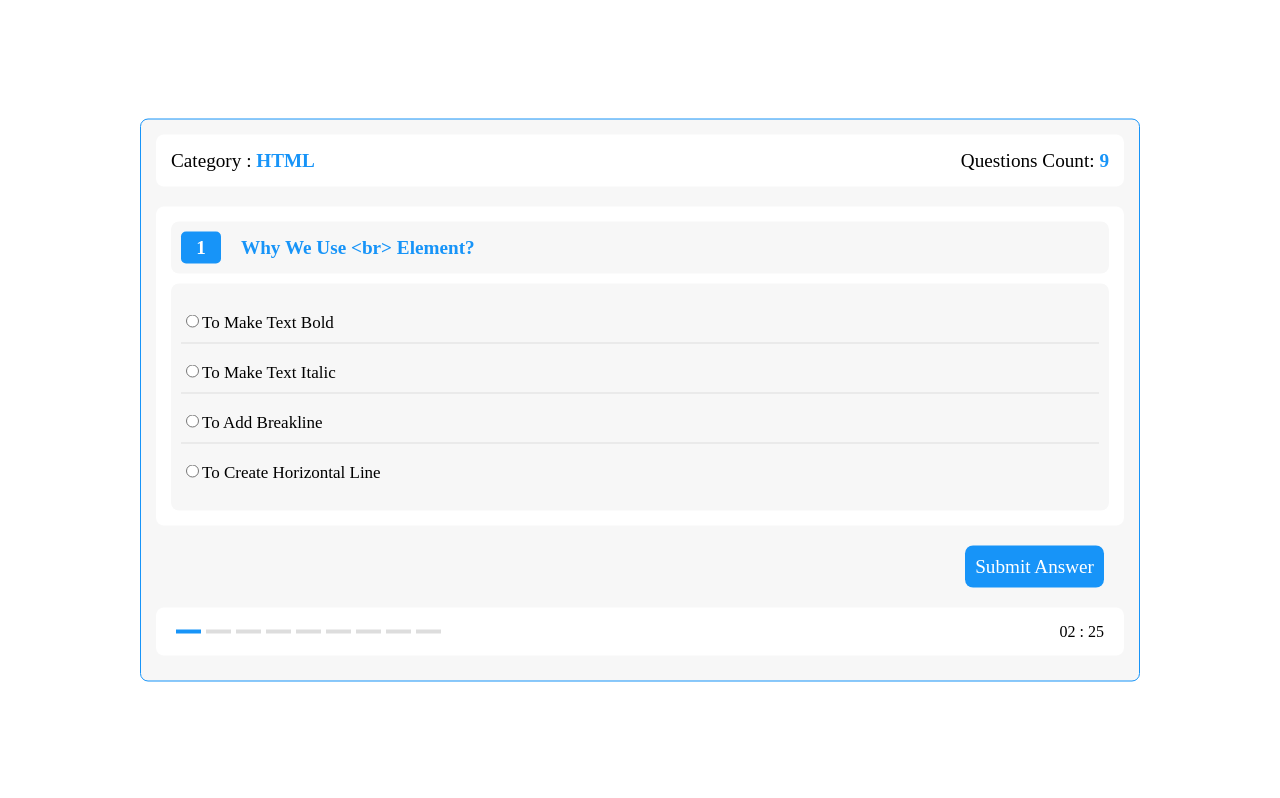
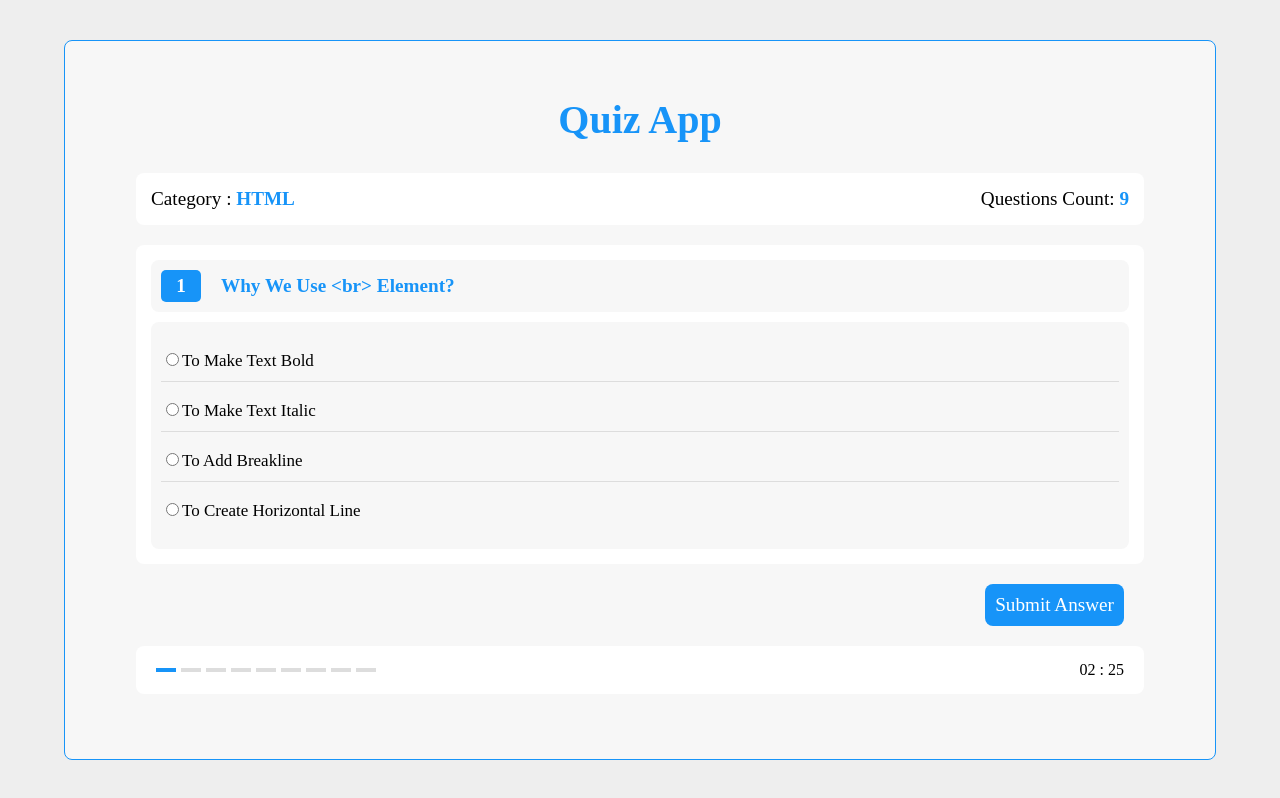
Before and after one commit to Mohamed-A-Zaki/Quiz-App, a plain HTML site: page index.html in a window 1280 px wide. Drawn offline with nearby package versions, Linux system fonts and the light colour scheme.

Commit message:
upload files

```diff
--- a/index.html
+++ b/index.html
@@ -9,6 +9,10 @@
   </head>
   <body>
     <div class="quiz-app">
+      <div class="container">
+        <!-- start heading -->
+        <h1 class="heading">Quiz App</h1>
+        <!-- end heading -->
         <!-- start info -->
         <div class="info">
           <div class="category">Category : <span>HTML</span></div>
@@ -37,6 +41,7 @@
         </div>
         <!-- end result -->
       </div>
+    </div>
     <script src="https://cdn.jsdelivr.net/npm/axios/dist/axios.min.js"></script>
     <script src="js/main.js"></script>
   </body>
--- a/scss/main.scss
+++ b/scss/main.scss
@@ -1,7 +1,3 @@
-* {
-  box-sizing: border-box;
-}
-
 $main-color: #1794f8;
 $second-color: #f7f7f7;
 $main-border-raduis: 8px;
@@ -17,17 +13,39 @@ $main-border-raduis: 8px;
   text-align: center;
 }
 
+* {
+  box-sizing: border-box;
+}
+body {
+  background-color: #eee;
+}
+
 .quiz-app {
   background-color: $second-color;
   padding: 15px;
-  width: 1000px;
-  max-width: 100%;
+  width: 90vw;
+  min-height: 90vh;
   border: 1px solid $main-color;
   border-radius: $main-border-raduis;
   position: absolute;
   top: 50%;
   left: 50%;
   transform: translate(-50%, -50%);
+  display: flex;
+  justify-content: center;
+  align-items: center;
+
+  .container {
+    width: 90%;
+  }
+
+  .heading {
+    margin: auto;
+    width: fit-content;
+    margin-bottom: 30px;
+    color: $main-color;
+    font-size: 40px;
+  }
 
   .info {
     display: flex;
@@ -135,7 +153,7 @@ $main-border-raduis: 8px;
       gap: 5px;
 
       span {
-        width: 25px;
+        width: 20px;
         height: 4px;
         background-color: #ddd;
 
```
Also changed, not shown: css/main.css. Lines whose indentation alone changed are shown as unchanged.
